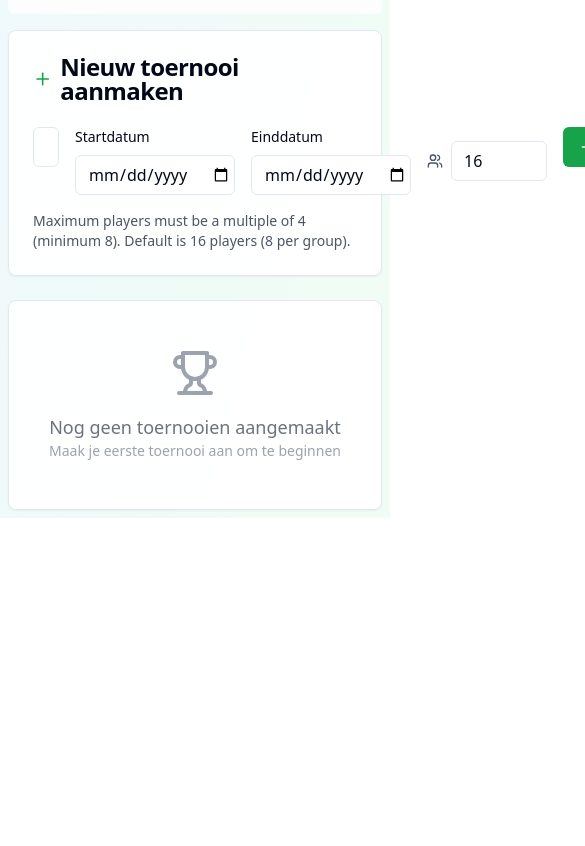
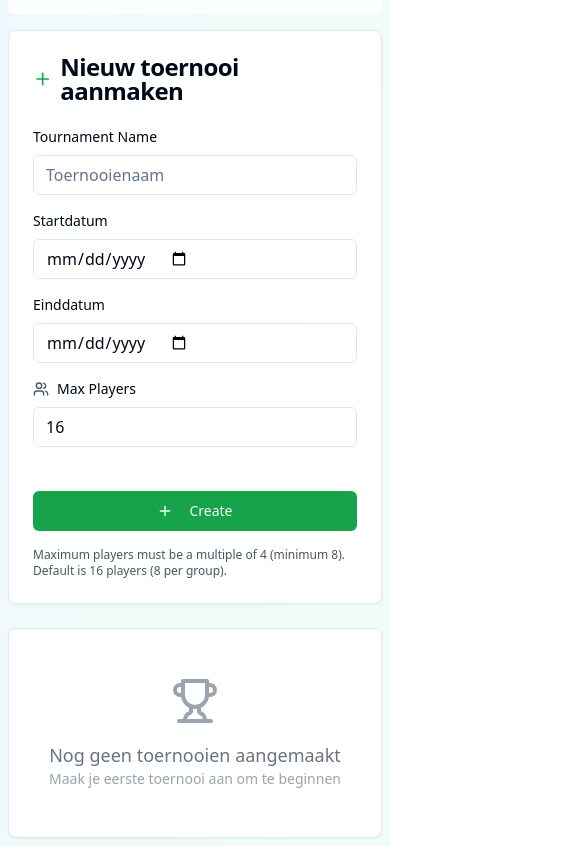
Before and after one commit to VinceBalk/court-contest-keeper, a React (Vite) app: page / in a window 390 px wide. Shown: the part 1062-1908 px from the top of the page, 585 px wide, since content can reach past the window. Before the commit the page ends 1580 px from the top, so only its background shows below. Built offline with nearby package versions, Linux system fonts and the light colour scheme.

Commit message:
Fix: Improve tournament form responsiveness
Stacked form fields and text in the tournament creation section for better responsiveness on smaller screens.

```diff
--- a/src/components/TournamentForm.tsx
+++ b/src/components/TournamentForm.tsx
@@ -112,22 +112,29 @@ const TournamentForm = ({ tournaments, setTournaments }: TournamentFormProps) =>
         </CardHeader>
         <CardContent>
           <div className="space-y-4">
-            <div className="flex gap-4">
+            {/* Tournament Name - Full width on all screens */}
+            <div className="w-full">
+              <label className="block text-sm font-medium mb-2 sm:hidden">Tournament Name</label>
               <Input
                 placeholder={t('tournament.name.placeholder')}
                 value={newTournamentName}
                 onChange={(e) => setNewTournamentName(e.target.value)}
-                className="flex-1"
+                className="w-full"
               />
+            </div>
+
+            {/* Date and Player Fields - Responsive grid */}
+            <div className="grid grid-cols-1 sm:grid-cols-2 lg:grid-cols-4 gap-4">
               <div className="flex flex-col gap-2">
                 <label className="text-sm font-medium">{t('tournament.startDate')}</label>
                 <Input
                   type="date"
                   value={newTournamentStartDate}
                   onChange={(e) => handleStartDateChange(e.target.value)}
-                  className="w-40"
+                  className="w-full"
                 />
               </div>
+
               <div className="flex flex-col gap-2">
                 <label className="text-sm font-medium">{t('tournament.endDate')}</label>
                 <Input
@@ -135,27 +142,42 @@ const TournamentForm = ({ tournaments, setTournaments }: TournamentFormProps) =>
                   value={newTournamentEndDate}
                   onChange={(e) => setNewTournamentEndDate(e.target.value)}
                   min={newTournamentStartDate}
-                  className="w-40"
+                  className="w-full"
                 />
               </div>
-              <div className="flex items-center gap-2">
-                <Users className="h-4 w-4 text-gray-600" />
+
+              <div className="flex flex-col gap-2">
+                <label className="text-sm font-medium flex items-center gap-2">
+                  <Users className="h-4 w-4 text-gray-600" />
+                  Max Players
+                </label>
                 <Input
                   type="number"
                   min="8"
                   step="4"
                   value={newTournamentMaxPlayers}
                   onChange={(e) => setNewTournamentMaxPlayers(Number(e.target.value))}
-                  className="w-24"
+                  className="w-full"
                   placeholder={t('tournament.maxPlayers.label')}
                 />
               </div>
-              <Button onClick={handleCreateTournamentClick} className="bg-green-600 hover:bg-green-700">
-                <Plus className="h-4 w-4 mr-2" />
-                {t('general.create')}
-              </Button>
+
+              {/* Create Button - Takes full width on mobile, auto on larger screens */}
+              <div className="flex flex-col gap-2 sm:col-span-2 lg:col-span-1">
+                <label className="text-sm font-medium opacity-0 select-none">Action</label>
+                <Button
+                  onClick={handleCreateTournamentClick}
+                  className="bg-green-600 hover:bg-green-700 w-full"
+                >
+                  <Plus className="h-4 w-4 mr-2" />
+                  <span className="sm:hidden">Create</span>
+                  <span className="hidden sm:inline">{t('general.create')}</span>
+                </Button>
+              </div>
             </div>
-            <p className="text-sm text-gray-600">
+
+            {/* Help text - responsive */}
+            <p className="text-xs sm:text-sm text-gray-600 mt-2">
               Maximum players must be a multiple of 4 (minimum 8). Default is 16 players (8 per group).
             </p>
           </div>
```
